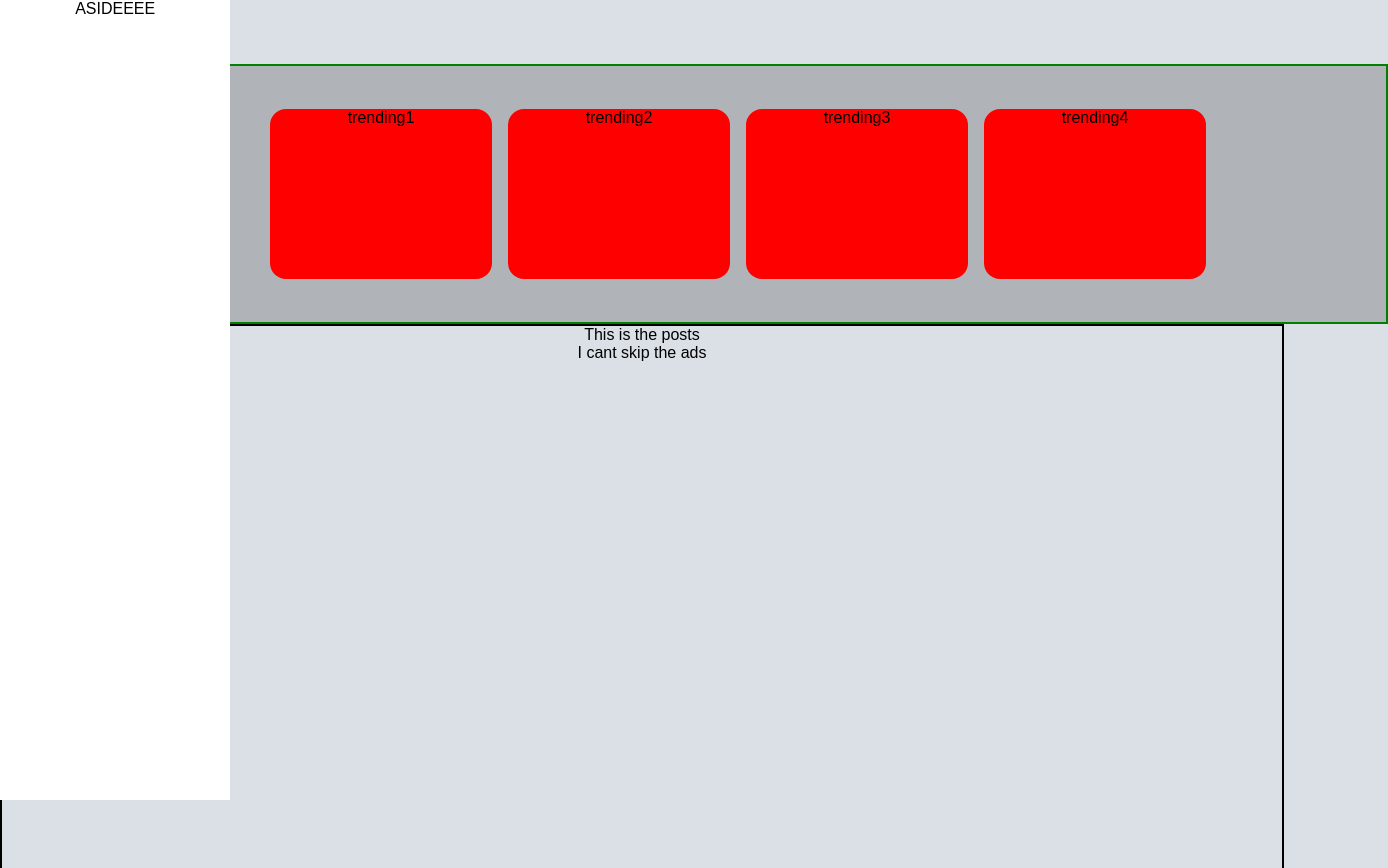
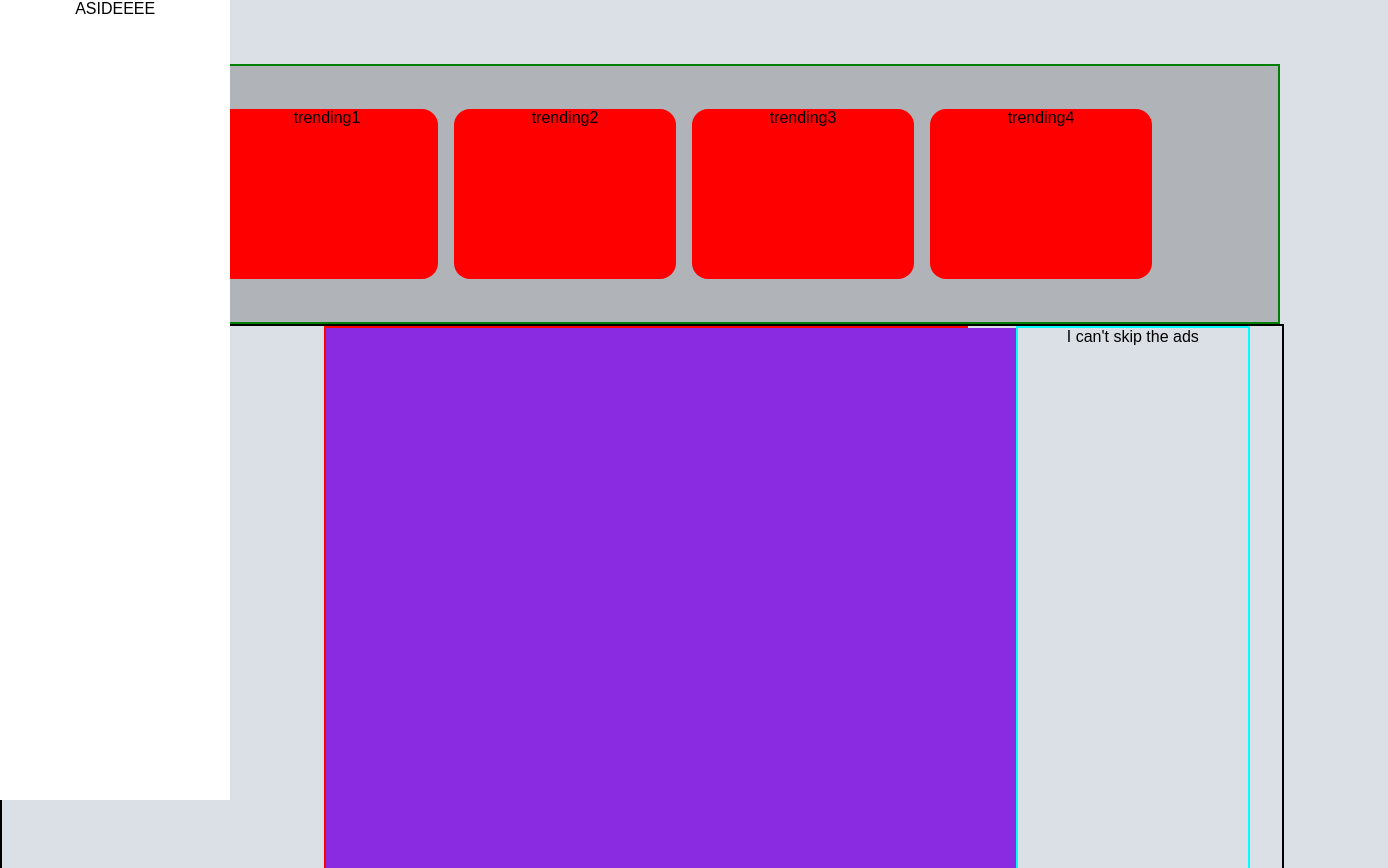
Before and after one commit to SEI-Buffleheads/Breddit-The-Better-Reddit, a React (Create React App) app: page / in a window 1280 px wide. Shown: the top 868 px of the page, 1388 px wide, since content can reach past the window. Built offline with nearby package versions, Linux system fonts and the light colour scheme.

Commit message:
added gap between post and ads,working on cards

```diff
--- a/src/pages/Home/Home.css
+++ b/src/pages/Home/Home.css
@@ -1,15 +1,19 @@
 * {
   background-color: #dae0e6;
+}
+
+.home-container {
+  height: 100vh;
+  width: 100vw;
 }
 
 .trending-component {
   display: flex;
   background-color: white;
   height: 15rem;
-  width: 100%;
+  /* width: 100%; */
   background-color: rgb(135 138 140 / 50%);
   margin-top: 4rem;
-  /* margin-left: 14rem; */
   /* overflow: hidden; */
   border: 2px solid green;
   justify-content: center;
@@ -17,8 +21,7 @@
   flex-direction: row;
   gap: 1rem;
   padding: 0.5rem;
-  margin-left: 1rem;
-  padding-left: 5rem;
+  padding-left: 6rem;
 }
 
 .trending-cards {
@@ -45,12 +48,28 @@
   height: 100vh;
   width: 100%;
   border: 2px solid black;
+  display: flex;
+  flex-direction: row;
+  justify-content: right;
+  column-gap: 3rem;
 }
 
 .posts {
-
+height: 100%;
+width: 50%;
+border: 2px solid red;
+/* overflow: scroll; */
 }
 
 .ads {
+width: 18%;
+height: 100%;
+border: 2px solid aqua;
+margin-right: 2rem;
+}
 
+.post-cards {
+  height: 20rem;
+  width: 45rem;
+  background-color: blueviolet;
 }
--- a/src/pages/Home/Home.jsx
+++ b/src/pages/Home/Home.jsx
@@ -12,11 +12,21 @@ function Home() {
       </div>
       <div className="aside">ASIDEEEE</div>
       <div className="main-container">
-        <div className="posts">This is the posts</div>
-        <div className="ads">I cant skip the ads</div>
+        <div className="posts">
+          <div className="post-cards"></div>
+          <div className="post-cards"></div>
+          <div className="post-cards"></div>
+          <div className="post-cards"></div>
+          <div className="post-cards"></div>
+          <div className="post-cards"></div>
+          <div className="post-cards"></div>
+          <div className="post-cards"></div>
+          <div className="post-cards"></div>
+          <div className="post-cards"></div>
+        </div>
+        <div className="ads">I can't skip the ads</div>
       </div>
     </div>
   );
 }
-
 export default Home;
```
